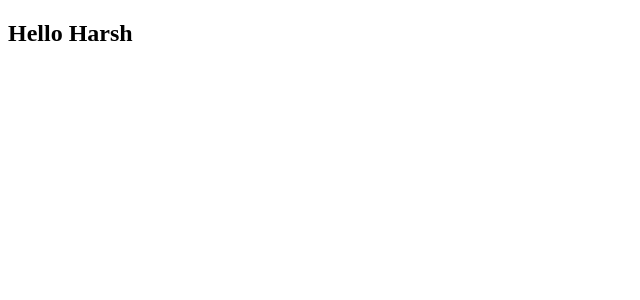
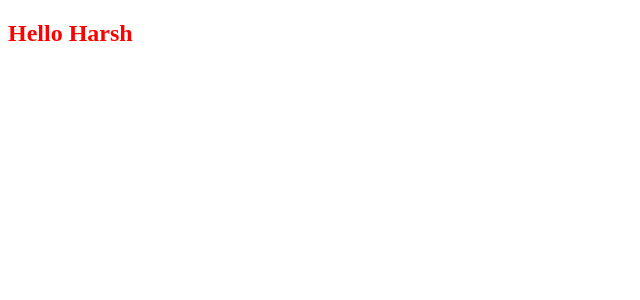
Before and after one commit to guptaharsh686/Learn-Angular, an Angular app in the folder angular-begining-learnings/: page / in a window 1280 px wide. Shown: the top 300 px of the page, without its empty margins (0-640 px from the left). Built offline with nearby package versions, Linux system fonts and the light colour scheme.

Commit message:
component style

```diff
--- a/angular-begining-learnings/src/app/app.component.css
+++ b/angular-begining-learnings/src/app/app.component.css
@@ -0,0 +1,3 @@
+.heading{
+    color: red;
+}
--- a/angular-begining-learnings/src/app/app.component.html
+++ b/angular-begining-learnings/src/app/app.component.html
@@ -1 +1 @@
-<h2>Hello Harsh</h2>
+<h2 class="heading">Hello Harsh</h2>
```
